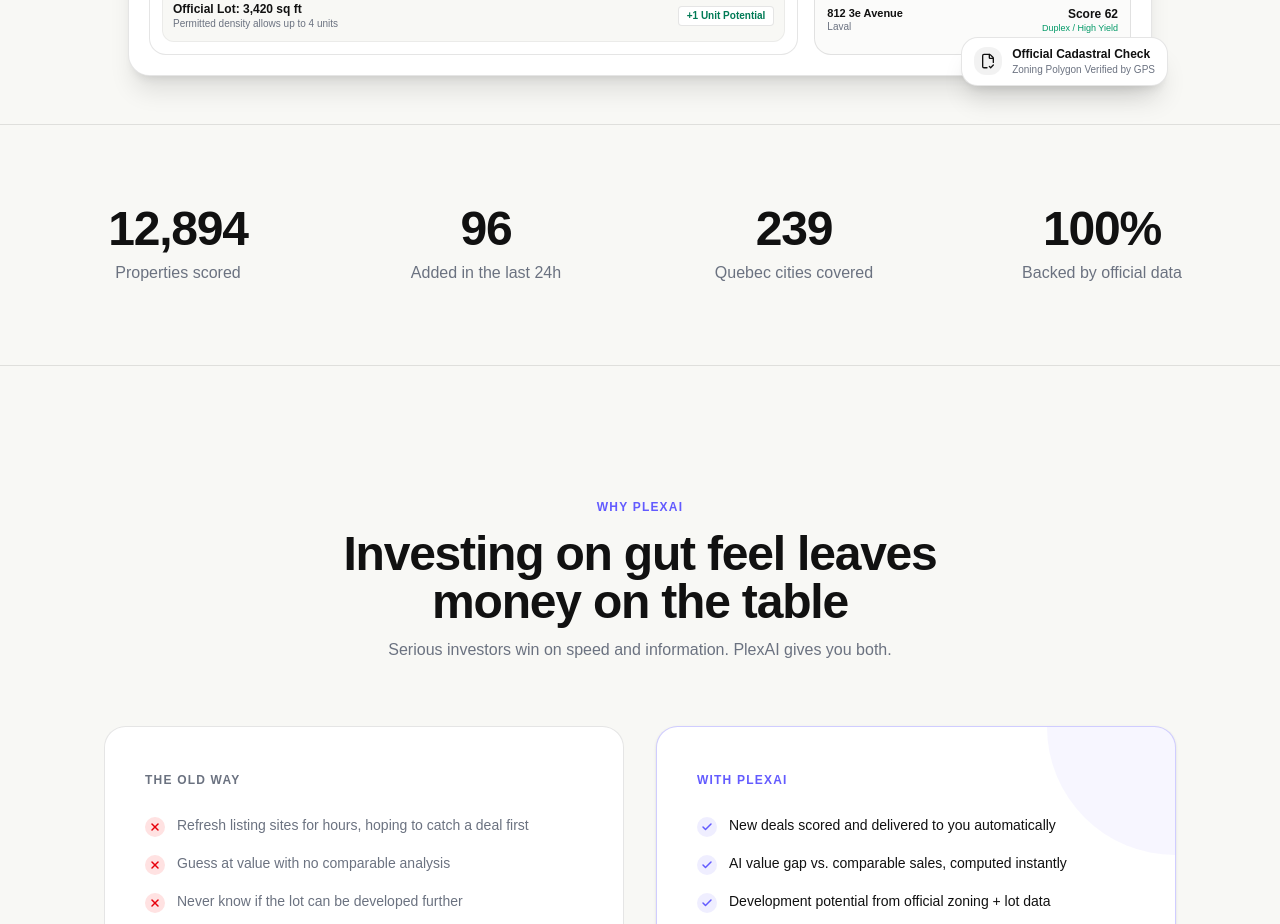
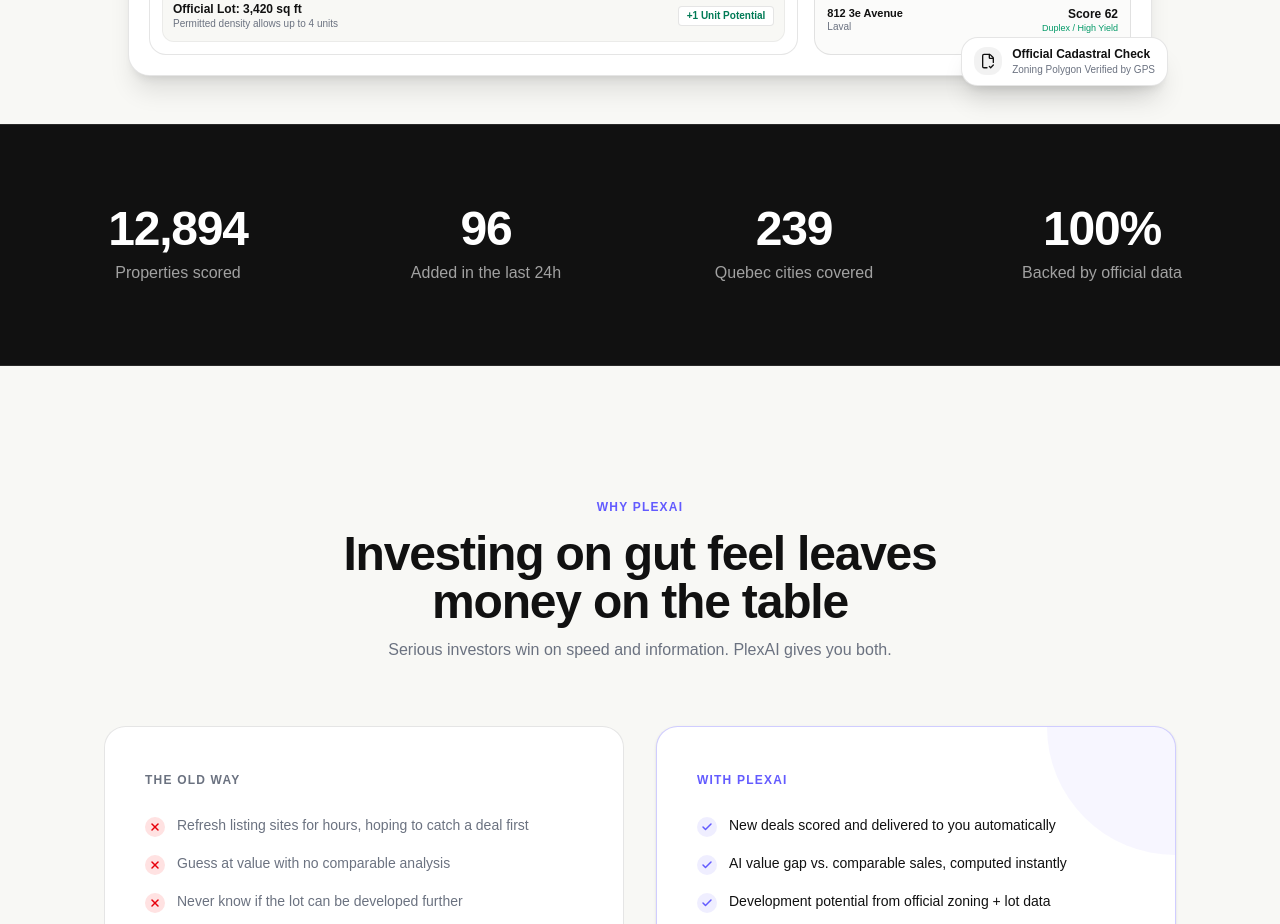
Before and after one commit to nameless-codee/plexai-frontend, a React (Vite) app: page / in a window 1280 px wide. Shown: the part 860-1784 px from the top of the page. Built offline with nearby package versions, Linux system fonts and the light colour scheme.

Commit message:
ui(stats): set live stats bar to black background with white typography

```diff
--- a/src/components/Stats.jsx
+++ b/src/components/Stats.jsx
@@ -8,7 +8,7 @@
 	const { t } = useLanguage();
 
 	return (
-		<section className="py-16 sm:py-20 border-y border-black/10 dark:border-white/10 bg-[#F8F8F5] dark:bg-[#111111] transition-colors duration-200">
+		<section className="py-16 sm:py-20 bg-[#111111] text-white border-y border-white/10 transition-colors duration-200">
 			<div className="max-w-7xl mx-auto px-5 sm:px-6 lg:px-10">
 				<motion.div
 					variants={staggerContainer}
@@ -19,10 +19,10 @@
 				>
 					{t.stats.map((m) => (
 						<motion.div key={m.label} variants={fadeUp}>
-							<div className="text-4xl sm:text-5xl font-semibold tracking-tight text-[#111111] dark:text-[#F8F8F5]">
+							<div className="text-4xl sm:text-5xl font-semibold tracking-tight text-white">
 								{m.value}
 							</div>
-							<div className="mt-2 text-sm sm:text-base text-[#6B7280] dark:text-neutral-400 font-medium">
+							<div className="mt-2 text-sm sm:text-base text-neutral-400 font-medium">
 								{m.label}
 							</div>
 						</motion.div>
```
